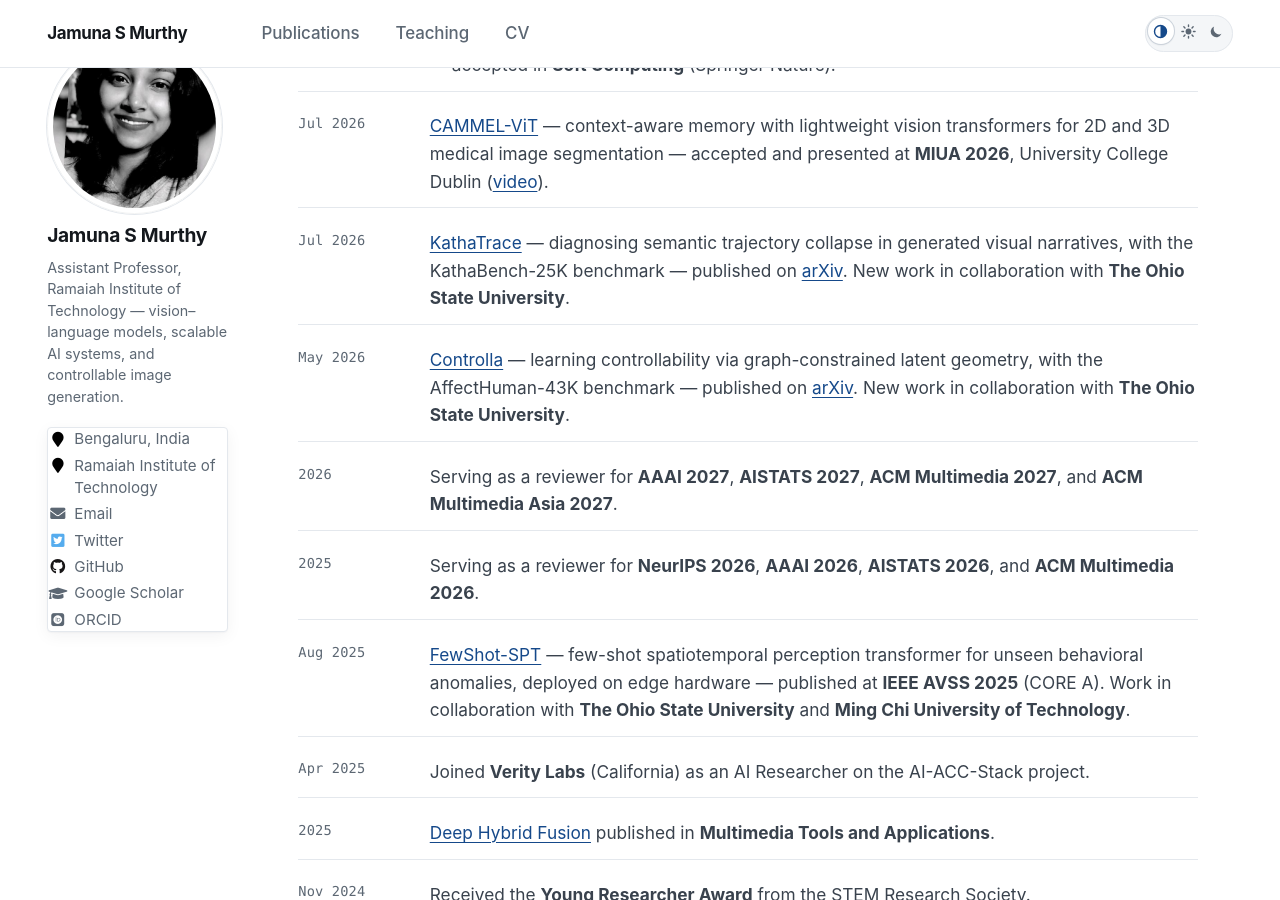
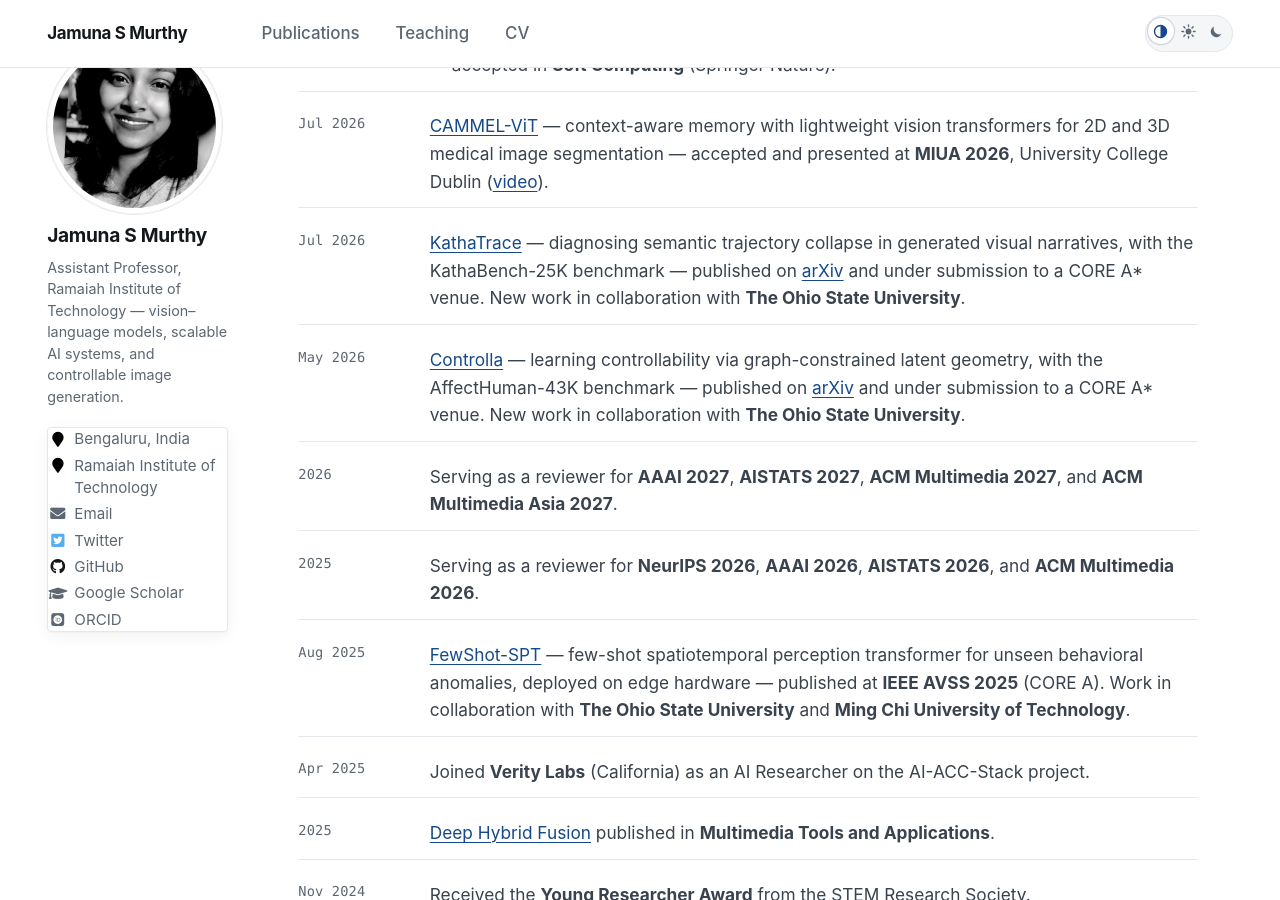
Before and after one commit to JamunaSMurthy/JamunaSMurthy.github.io, a Jekyll site: the page built from _pages/about.md, in a window 1280 px wide and 900 px high, scrolled down 786 px. Built offline with Jekyll 4.4.1, drawn with Linux system fonts in a browser that asks for light colours; some web fonts are replaced; some of the changed text lies outside the part shown.

Commit message:
Mark Controlla and KathaTrace as under submission to a CORE A* venue
Co-Authored-By: Claude Opus 5.5 <noreply@anthropic.com>

```diff
--- a/_pages/about.md
+++ b/_pages/about.md
@@ -54,13 +54,13 @@ I received my M.Tech. from Ramaiah Institute of Technology, where my thesis won
   <li>
     <span class="ak-news__date">Jul 2026</span>
     <a href="/publication/kathatrace">KathaTrace</a> — diagnosing semantic trajectory collapse in generated visual
-    narratives, with the KathaBench-25K benchmark — published on <a href="https://arxiv.org/abs/2607.01312">arXiv</a>.
+    narratives, with the KathaBench-25K benchmark — published on <a href="https://arxiv.org/abs/2607.01312">arXiv</a> and under submission to a CORE A* venue.
     New work in collaboration with <strong>The Ohio State University</strong>.
   </li>
   <li>
     <span class="ak-news__date">May 2026</span>
     <a href="/publication/controlla">Controlla</a> — learning controllability via graph-constrained latent geometry,
-    with the AffectHuman-43K benchmark — published on <a href="https://arxiv.org/abs/2605.16603">arXiv</a>.
+    with the AffectHuman-43K benchmark — published on <a href="https://arxiv.org/abs/2605.16603">arXiv</a> and under submission to a CORE A* venue.
     New work in collaboration with <strong>The Ohio State University</strong>.
   </li>
   <li>
@@ -167,16 +167,16 @@ I received my M.Tech. from Ramaiah Institute of Technology, where my thesis won
 
 <ul class="ak-pubs ak-pubs--figures">
   <li class="has-fig">
-    <span class="ak-badge ak-badge--workshop">Preprint 2026</span>
+    <span class="ak-badge ak-badge--workshop">Under Submission</span>
     <img class="ak-pubs__fig" src="/images/papers/kathatrace.jpg" alt="" loading="lazy" decoding="async">
     <a class="ak-pubs__title" href="/publication/kathatrace">KathaTrace: Diagnosing Semantic Trajectory Collapse in Generated Visual Narratives</a>
-    <span class="ak-pubs__meta">arXiv preprint, 2026</span>
+    <span class="ak-pubs__meta">Under submission to a CORE A* venue · arXiv preprint, 2026</span>
   </li>
   <li class="has-fig">
-    <span class="ak-badge ak-badge--workshop">Preprint 2026</span>
+    <span class="ak-badge ak-badge--workshop">Under Submission</span>
     <img class="ak-pubs__fig" src="/images/papers/controlla.jpg" alt="" loading="lazy" decoding="async">
     <a class="ak-pubs__title" href="/publication/controlla">Controlla: Learning Controllability via Graph-Constrained Latent Geometry</a>
-    <span class="ak-pubs__meta">arXiv preprint, 2026</span>
+    <span class="ak-pubs__meta">Under submission to a CORE A* venue · arXiv preprint, 2026</span>
   </li>
   <li class="has-fig">
     <span class="ak-badge ak-badge--journal">Journal 2026</span>
@@ -250,7 +250,7 @@ I received my M.Tech. from Ramaiah Institute of Technology, where my thesis won
     <ul class="ak-exp__body">
       <li>Lab affiliation: Center for Imaging Technologies.</li>
       <li>Research collaboration with <a href="https://cse.osu.edu/people/ramnath.6">Prof. Rajiv Ramnath</a>, The Ohio State University, on controllable image generation and generated visual narratives.</li>
-      <li>Research on controllable multimodal generation (<a href="/publication/controlla">Controlla</a>, <em>[arXiv 2026]</em>), evaluation of generated visual narratives (<a href="/publication/kathatrace">KathaTrace</a>, <em>[arXiv 2026]</em>), and few-shot video anomaly detection (<a href="/publication/fewshot_spt">FewShot-SPT</a>, <em>[AVSS 2025, CORE A]</em>).</li>
+      <li>Research on controllable multimodal generation (<a href="/publication/controlla">Controlla</a>, <em>[under submission, A*]</em>), evaluation of generated visual narratives (<a href="/publication/kathatrace">KathaTrace</a>, <em>[under submission, A*]</em>), and few-shot video anomaly detection (<a href="/publication/fewshot_spt">FewShot-SPT</a>, <em>[AVSS 2025, CORE A]</em>).</li>
       <li>Teaches Artificial Intelligence and Machine Learning, Deep Learning, and Cloud Computing and Big Data; faculty sponsor of the RIT ACM Student Chapter.</li>
     </ul>
   </li>
```
Also changed, not shown: _pages/cv.md (+4 -4 lines), _publications/controlla.md (+1 -1 lines), _publications/kathatrace.md (+1 -1 lines).
